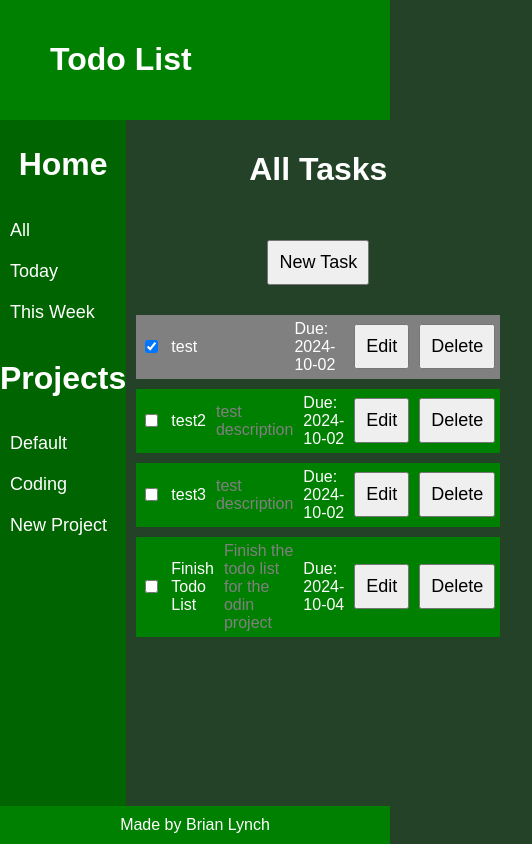
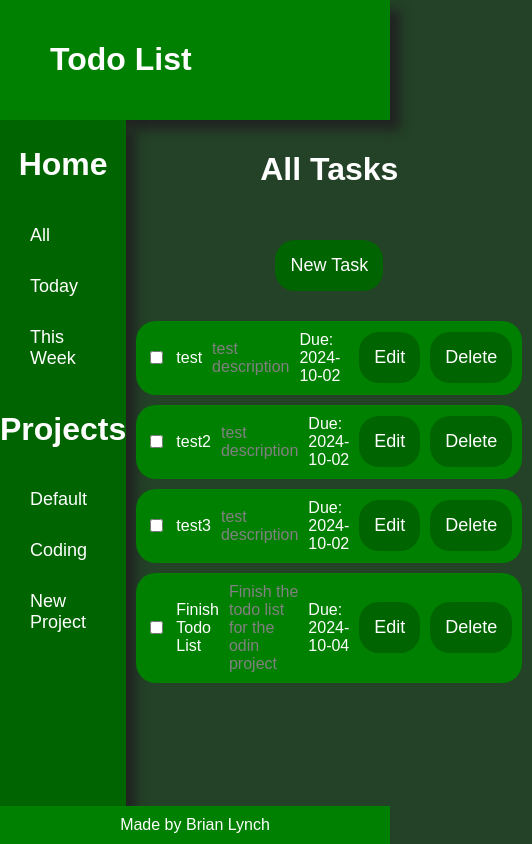
Before and after one commit to wiseyoungfool/todo-list-web, a website built with webpack: page src/template.html in a window 390 px wide. Both pictures are taken after a click on the checkbox 151 px from the left and 346 px from the top of the page. Shown: the whole page, 532 px wide, since content can reach past the window. Built offline with nearby package versions, Linux system fonts and the light colour scheme.

Commit message:
Improve css styling

```diff
--- a/src/DOMController.js
+++ b/src/DOMController.js
@@ -205,6 +205,12 @@ export default class DOMController {
         })
     }
 
+    toggleCompleted(task, taskElement) {
+        task.toggleCompleted();
+        if (task.completed) taskElement.classList.add("completed");
+        else taskElement.classList.remove("completed");
+    }
+
     renderList(list) {
         this.tasksList.innerHTML="";
         list.forEach((task, index) => {
@@ -214,11 +220,14 @@ export default class DOMController {
             const check = document.createElement("input");
             check.type = "checkbox";
             check.addEventListener("click", () => {
-                task.toggleCompleted();
-                if (task.completed) taskElement.classList.add("completed");
-                else taskElement.classList.remove("completed");
+                this.toggleCompleted(task, taskElement);
             });
             taskElement.append(check);
+
+            taskElement.addEventListener("click", () => {
+                this.toggleCompleted(task, taskElement);
+                check.checked = task.completed;
+            });
 
             const taskTitle = document.createElement("div");
             taskTitle.classList.add("task-title");
--- a/src/styles.css
+++ b/src/styles.css
@@ -20,6 +20,15 @@ header {
     background-color: green;
     padding: 20px;
     padding-left: 50px;
+    box-shadow: 10px 10px 10px rgb(33, 36, 33);
+}
+
+dialog {
+    min-width: 400px;
+    border-radius: 20px;
+    background-color: darkgreen;
+    border: 2px solid green;
+    top: 25%;
 }
 
 #tasks-list {
@@ -35,13 +44,18 @@ header {
     display: flex;
     gap: 10px;
     flex: auto;
-    padding: 5px;
+    padding: 10px;
     align-items: center;
+    border-radius: 20px;
+    transition: .3s;
 }
 
 .completed {
-    text-decoration: dashed;
     background-color: grey;
+}
+
+.completed div {
+    text-decoration: line-through;
 }
 
 .task-title {
@@ -64,6 +78,7 @@ main {
 
 aside {
     background-color: darkgreen;
+    box-shadow: 10px 10px 10px rgb(33, 36, 33);
 }
 
 .navbar h1 {
@@ -74,6 +89,10 @@ aside {
 .dialog-buttons {
     display: flex;
     justify-content: space-evenly;
+}
+
+.dialog-buttons button {
+    background-color: green;
 }
 
 dialog div form {
@@ -90,10 +109,8 @@ dialog div form {
 .navbar button {
     width: 100%;
     text-align: left;
-    background-color: darkgreen;
-    color: white;
-    border: 0px;
-    transition: background-color 0.3s;
+    padding-left: 30px;
+    border-radius: 0px;
 }
 
 #content {
@@ -116,10 +133,28 @@ footer {
 }
 
 button {
-    padding: 10px;
+    padding: 15px;
     font-size: large;
+    background-color: darkgreen;
+    color: white;
+    border: 0px;
+    transition: background-color 0.3s, transform 0.3s, box-shadow 0.3s;
+    border-radius: 20px;
 }
 
 button:hover {
-    background-color: green;
+    background-color: darkseagreen;
+    cursor: pointer;
+    box-shadow: 5px 5px 5px rgb(33, 36, 33);
+    transform: translateY(-5px);
 }
+
+.task:hover {
+    box-shadow: 5px 5px 5px rgb(33, 36, 33);
+    transform: scale(1.01);
+}
+
+button:active {
+    background-color: darkseagreen;
+    cursor: pointer;
+}
```
